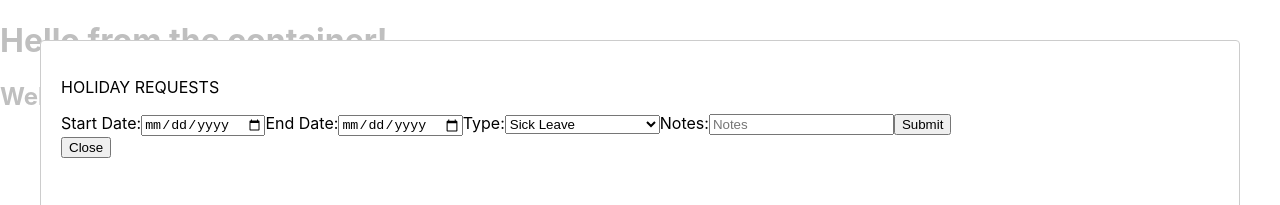
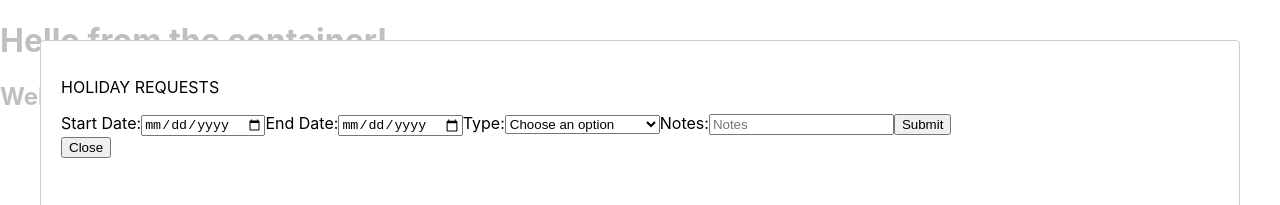
Before and after one commit to h-larper/fullstack_hr_project_BNTA, a React (Create React App) app in the folder frontend/hr_frontend/: page /landing in a window 1280 px wide. Both pictures are taken after a click on the button "Request Leave". Shown: the top 205 px of the page. Built offline with nearby package versions, Linux system fonts and the light colour scheme.

Commit message:
Bug fixing on holiday request form.

```diff
--- a/frontend/hr_frontend/src/Components/HolidayRequestForm.js
+++ b/frontend/hr_frontend/src/Components/HolidayRequestForm.js
@@ -1,7 +1,7 @@
 import { useState, useContext } from "react";
 import currentUserContext from "./CurrentUserContext";
 
-const HolidayRequestForm = ({postRequestedTimeOff}) => {
+const HolidayRequestForm = ({postRequestedTimeOff, toggleHolidayRequestModal}) => {
 
     const [startDate, setStartDate] = useState("");
     const [endDate, setEndDate] = useState("");
@@ -23,10 +23,12 @@ const HolidayRequestForm = ({postRequestedTimeOff}) => {
             timeOffType: type,
             notes: notes,
             status: "PENDING",
-            employee_id: currentUser.id
+            employeeId: currentUser.currentUser.id
         }
+        console.log(currentUser);
+        console.log(newTimeOffRequest);
         postRequestedTimeOff(newTimeOffRequest);
-
+        toggleHolidayRequestModal();
     }
 
     return (
@@ -58,12 +60,14 @@ const HolidayRequestForm = ({postRequestedTimeOff}) => {
                 <select
                     id = "type_field"
                     onChange={handleChange}
+                    defaultValue="SELECTLEAVE"
                 >
-                    <option value = "sick_leave">Sick Leave</option>
-                    <option value = "compassionate_leave">Compassionate Leave</option>
-                    <option value = "parental_leave">Parental Leave</option>
-                    <option value = "holiday_leave">Holiday Leave</option>
-                    <option value = "other">Other</option>
+                    <option disabled value="SELECTLEAVE">Choose an option</option>
+                    <option value = "SICKLEAVE">Sick Leave</option>
+                    <option value = "COMPASSIONATELEAVE">Compassionate Leave</option>
+                    <option value = "PARENTALLEAVE">Parental Leave</option>
+                    <option value = "HOLIDAYLEAVE">Holiday Leave</option>
+                    <option value = "OTHER">Other</option>
                 </select>
 
                 <label htmlFor="notes_field">Notes:</label>
--- a/frontend/hr_frontend/src/Components/LandingPage.js
+++ b/frontend/hr_frontend/src/Components/LandingPage.js
@@ -57,7 +57,7 @@ const LandingPage = ({pendingHolidayRequests, patchRequestedTimeOff, postRequest
                     overlay: {zIndex: 1000}
                 }}
             >
-                <HolidayRequestForm postRequestedTimeOff={postRequestedTimeOff} currentUser={currentUser} />
+                <HolidayRequestForm postRequestedTimeOff={postRequestedTimeOff} currentUser={currentUser} toggleHolidayRequestModal={toggleHolidayRequestModal} />
                 <button onClick={toggleHolidayRequestModal}>Close</button>
             </ReactModal>
 
```
